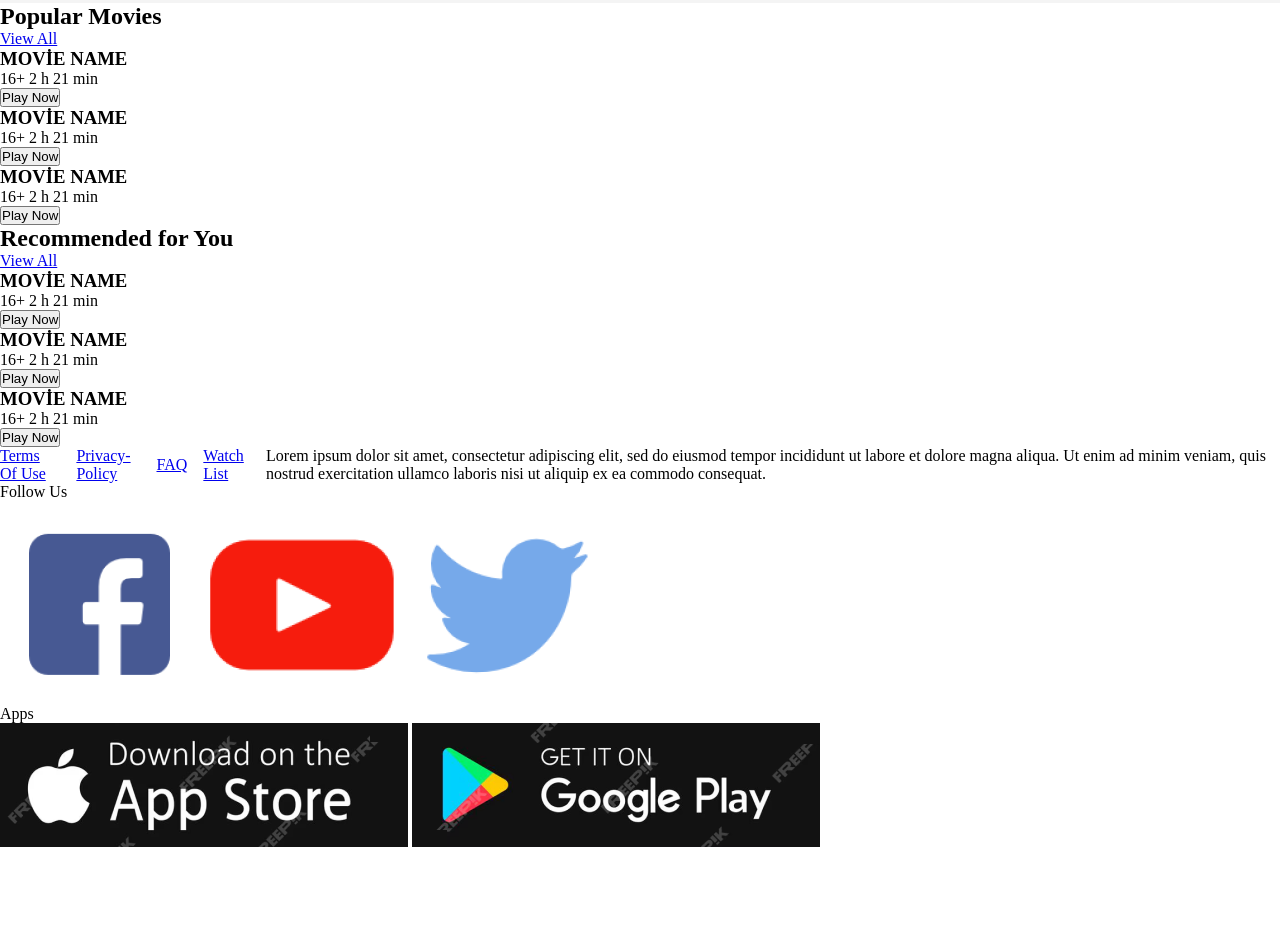
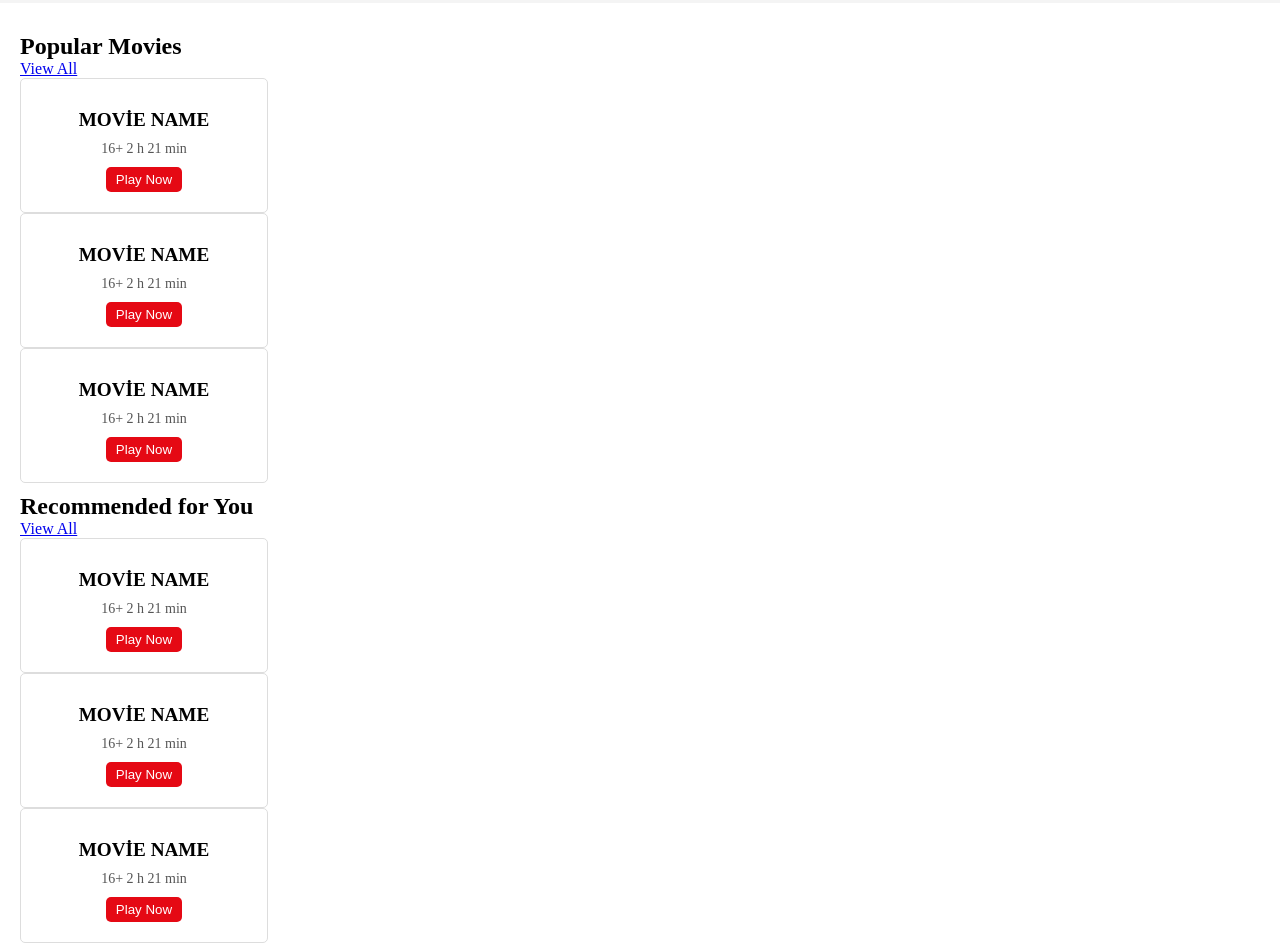
Before and after one commit to itismino/witflix1124, a plain HTML site: page index.html in a window 1280 px wide. Shown: the part 541-1487 px from the top of the page. Before the commit the page ends 1392 px from the top, so only its background shows below. Drawn offline with Linux system fonts and the light colour scheme.

Commit message:
witflix1124-css

```diff
--- a/index.css
+++ b/index.css
@@ -1,4 +1,3 @@
-
 * {
     margin: 0;
     padding: 0;
@@ -6,8 +5,7 @@
 }
 
 body {
-    font-family: Arial, Helvetica, sans-serif
-    line-height: 1.6;
+    font-family: Arial, Helvetica, sans-serif line-height: 1.6;
     margin: 0;
     padding: 0;
 }
@@ -22,12 +20,12 @@
 }
 
 
-nav  {
-   display: flex;
-   justify-content: center;
-   align-items: center;
-   gap: 1rem;
-   list-style: none;
+nav {
+    display: flex;
+    justify-content: center;
+    align-items: center;
+    gap: 1rem;
+    list-style: none;
 }
 
 .logo {
@@ -48,6 +46,7 @@
     border: 1px solid #000000;
     border-radius: 5px;
 }
+
 header .search img,
 header .search .fas {
     width: 20px;
@@ -64,8 +63,7 @@
     text-align: start;
     background: #ddd;
     padding: 50px;
-    margin-bottom: 50px
-    border-radius: 50px;
+    margin-bottom: 50px border-radius: 50px;
 }
 
 .hero-content h1 {
@@ -89,13 +87,20 @@
 
 
 .maturity-rating {
-    display: inline-block; /* Kutuyu içerik boyutuna göre ayarlar */
-    padding: 5px 10px; /* İçerik ile kutu kenarları arasındaki boşluğu belirler */
-    border: 2px solid rgb(18, 1, 1); /* Kırmızı bir çerçeve */
-    border-radius: 5px; /* Kenarları yuvarlatır */
-    color: rgb(1, 0, 0); /* Yazı rengini kırmızı yapar */
-    font-weight: bold; /* Yazıyı kalın yapar */
-    font-size: 14px; /* Yazı boyutu */
+    display: inline-block;
+    /* Kutuyu içerik boyutuna göre ayarlar */
+    padding: 5px 10px;
+    /* İçerik ile kutu kenarları arasındaki boşluğu belirler */
+    border: 2px solid rgb(18, 1, 1);
+    /* Kırmızı bir çerçeve */
+    border-radius: 5px;
+    /* Kenarları yuvarlatır */
+    color: rgb(1, 0, 0);
+    /* Yazı rengini kırmızı yapar */
+    font-weight: bold;
+    /* Yazıyı kalın yapar */
+    font-size: 14px;
+    /* Yazı boyutu */
 }
 
 
@@ -123,3 +128,91 @@
 .movie-info .btn button:hover {
     background-color: #bf0810;
 }
+
+section {
+    padding: 20px;
+}
+
+.suggetion-title {
+    display: flex;
+    justify-content: space-between;
+    align-items: center;
+    margin-bottom: 10px;
+}
+
+.suggetion-title a {
+    text-decoration: none;
+    color: #e50914;
+    font-weight: bold;
+}
+
+.suggestion-content {
+    display: flex;
+    gap: 20px;
+    flex-wrap: wrap;
+}
+
+.suggestion-item {
+    background: #fff;
+    border: 1px solid #ddd;
+    border-radius: 5px;
+    padding: 20px;
+    flex: 1;
+    max-width: 20%;
+    text-align: center;
+}
+
+.suggestion-item img {
+    width: 100%;
+    border-radius: 10px;
+    margin-bottom: 10px;
+}
+
+.suggestion-item h3 {
+    font-size: 1.2rem;
+    margin: 10px 0;
+}
+
+.suggestion-details {
+    font-size: 14px;
+    color: #555;
+    margin-bottom: 10px;
+}
+
+.suggestion-item button {
+    background-color: #e50914;
+    color: white;
+    border: none;
+    padding: 5px 10px;
+    border-radius: 5px;
+    cursor: pointer;
+}
+
+.suggestion-item button:hover {
+    background-color: #bf0810;
+}
+
+
+footer {
+    background: darkgrey;
+    color: white;
+    padding: 20px;
+    display:flex;
+    justify-content: space-between;
+    flex-wrap: wrap;
+}
+
+footer div {
+    margin: 10px;
+}
+
+footer img {
+    width: 30px;
+    height: 30px;
+    margin: 5px;
+    cursor: pointer;
+}
+
+footer img:hover {
+    opacity: 0.8;
+}
```
